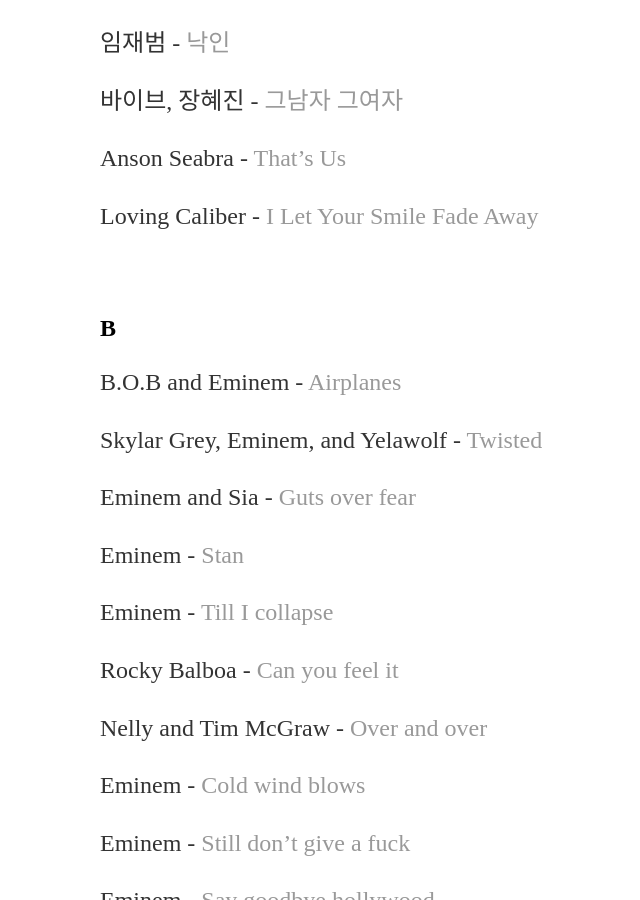
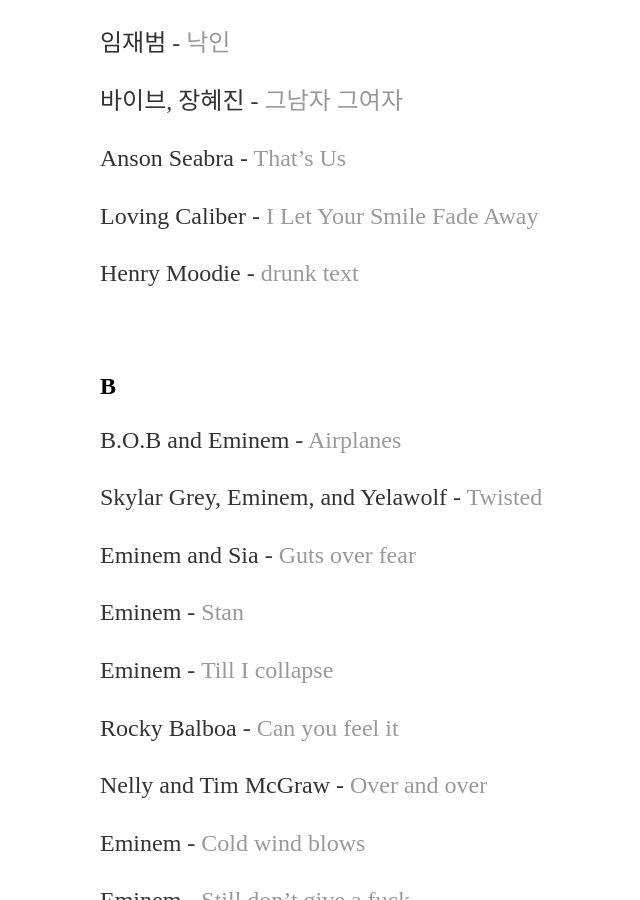
Before and after one commit to yjkweon24/yjkweon24.github.io, a Jekyll site: the page built from _posts/2018-10-23-songs-that-i-love.md, in a window 1280 px wide and 900 px high, scrolled down 3479 px. Shown: the whole window, without its empty margins (92-732 px from the left). Built offline with Jekyll 4.4.1, drawn with Linux system fonts in a browser that asks for light colours.

Commit message:
Update 2018-10-23-songs-that-i-love.md

```diff
--- a/_posts/2018-10-23-songs-that-i-love.md
+++ b/_posts/2018-10-23-songs-that-i-love.md
@@ -118,6 +118,8 @@
 Anson Seabra - [That's Us](https://www.youtube.com/watch?v=6bXSNuMyEN4)
 
 Loving Caliber - [I Let Your Smile Fade Away](https://www.youtube.com/watch?v=kb-C_GRKVz8)
+
+Henry Moodie - [drunk text](https://www.youtube.com/watch?v=OqEc_169ywY)
 
 <br>
 
```
